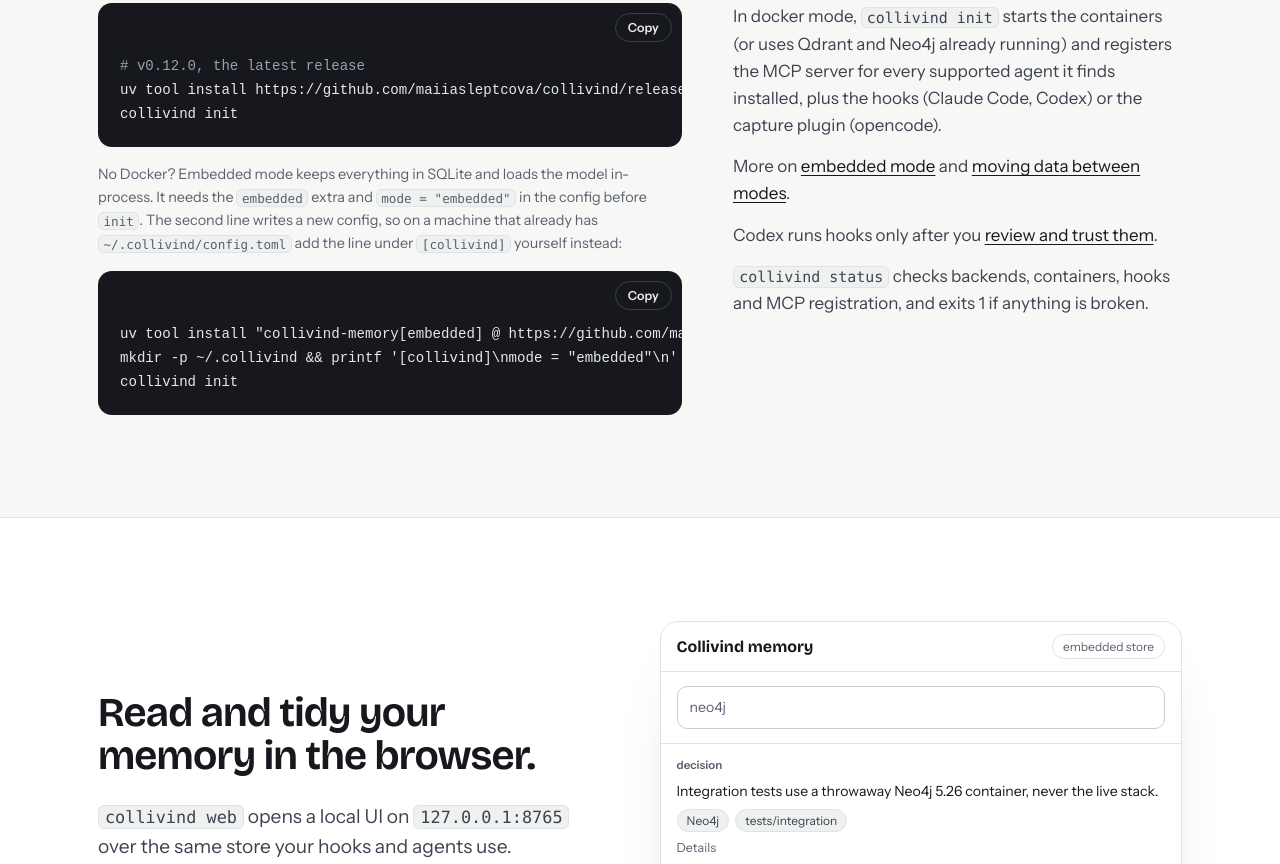
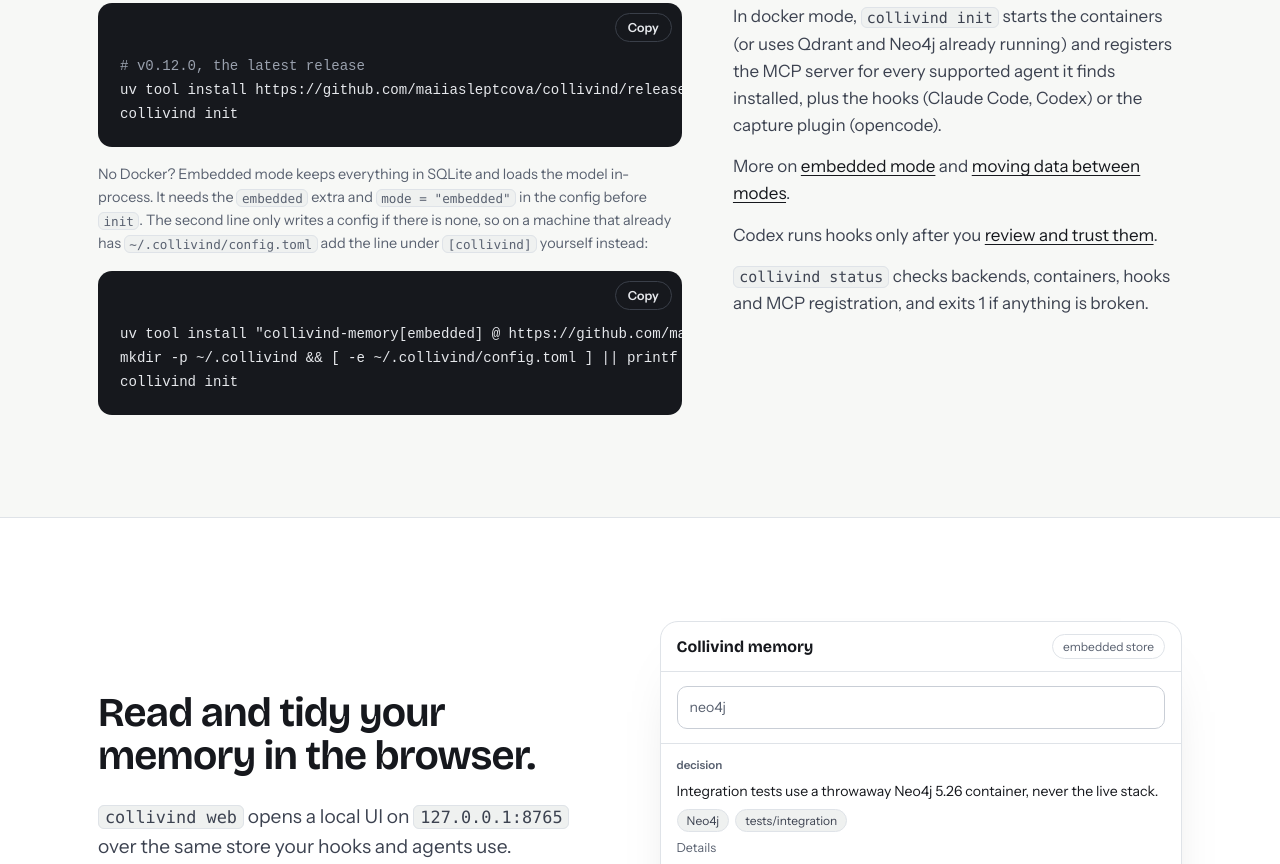
Before and after one commit to maiiasleptcova/collivind, a plain HTML site: page site/index.html in a window 1280 px wide. Shown: the part 3323-4187 px from the top of the page. Drawn offline with Linux system fonts and the light colour scheme.

Commit message:
fix(site): scope hooks claim, guard embedded config write
Hooks exist only for Claude Code and Codex (opencode gets a capture plugin).
The embedded install line no longer overwrites an existing config.toml.

```diff
--- a/site/index.html
+++ b/site/index.html
@@ -142,11 +142,11 @@ Integration tests use a throwaway Neo4j 5.26 container, never the live stack.</d
 uv tool install https://github.com/maiiasleptcova/collivind/releases/download/v0.12.0/collivind_memory-0.12.0-py3-none-any.whl
 collivind init</pre>
         </div>
-        <p class="muted small">No Docker? Embedded mode keeps everything in SQLite and loads the model in-process. It needs the <code>embedded</code> extra and <code>mode = "embedded"</code> in the config before <code>init</code>. The second line writes a new config, so on a machine that already has <code>~/.collivind/config.toml</code> add the line under <code>[collivind]</code> yourself instead:</p>
+        <p class="muted small">No Docker? Embedded mode keeps everything in SQLite and loads the model in-process. It needs the <code>embedded</code> extra and <code>mode = "embedded"</code> in the config before <code>init</code>. The second line only writes a config if there is none, so on a machine that already has <code>~/.collivind/config.toml</code> add the line under <code>[collivind]</code> yourself instead:</p>
         <div class="code" tabindex="0" role="region" aria-label="Install commands, embedded mode">
           <button class="copy" type="button" data-copy="install-embedded" aria-live="polite" hidden>Copy</button>
 <pre id="install-embedded">uv tool install "collivind-memory[embedded] @ https://github.com/maiiasleptcova/collivind/releases/download/v0.12.0/collivind_memory-0.12.0-py3-none-any.whl"
-mkdir -p ~/.collivind &amp;&amp; printf '[collivind]\nmode = "embedded"\n' &gt; ~/.collivind/config.toml
+mkdir -p ~/.collivind &amp;&amp; [ -e ~/.collivind/config.toml ] || printf '[collivind]\nmode = "embedded"\n' &gt; ~/.collivind/config.toml
 collivind init</pre>
         </div>
         </div>
@@ -216,7 +216,7 @@ collivind init</pre>
         <h2 id="oss-h">Open source, MIT licensed</h2>
       </div>
       <div class="prose">
-        <p>Everything on this page is in the MIT-licensed repository: the graph and vector memory, hooks for every agent, the MCP tools and CLI, the web UI, lossless <code>export</code> and <code>import</code>, <code>migrate</code> between modes, and <code>sync</code> through a git repo for sharing with a team.</p>
+        <p>Everything on this page is in the MIT-licensed repository: the graph and vector memory, hooks for Claude Code and Codex, the opencode capture plugin, the MCP tools and CLI, the web UI, lossless <code>export</code> and <code>import</code>, <code>migrate</code> between modes, and <code>sync</code> through a git repo for sharing with a team.</p>
         <p>The roadmap says single-user memory, export and sync stay free. A team edition with a shared server and permissions is in development; it is not available or for sale.</p>
       </div>
       <div class="row mt">
```
